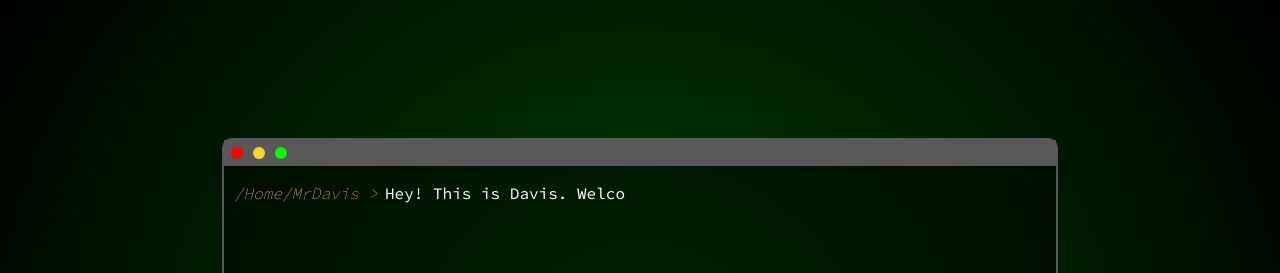
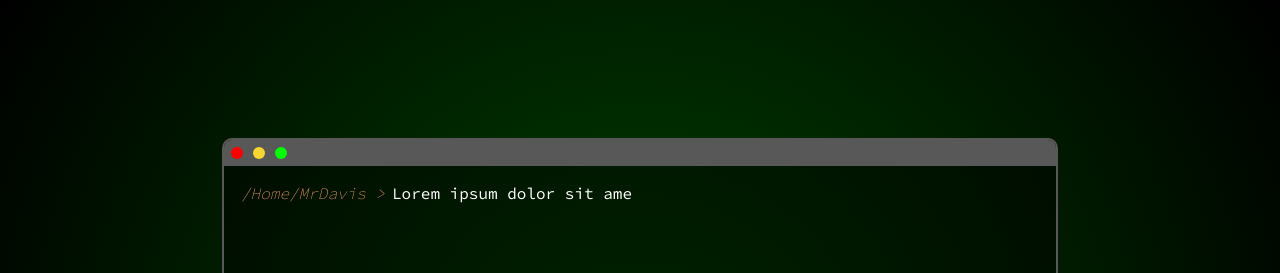
Before and after one commit to wj127/davis_portfolio, a Next.js app: page / in a window 1280 px wide. Shown: the top 273 px of the page. Built offline with nearby package versions, Linux system fonts and the light colour scheme.

Commit message:
[Feature Add]: fixing text wrapping + small things

```diff
--- a/src/app/components/terminal-cursor.tsx
+++ b/src/app/components/terminal-cursor.tsx
@@ -3,7 +3,8 @@
 import React, { useEffect, useState } from 'react';
 import styles from '../landing.module.scss';
 
-const text = 'Hey! This is Davis. Welcome to my website :D';
+// const text = 'Hey! This is Davis. Welcome to my website :D';
+const text = 'Lorem ipsum dolor sit amet, consectetur adipiscing elit. Cras placerat mi non diam ornare dictum. Nullam laoreet mattis velit sed lobortis. Donec quis convallis leo. Nunc aliquet aliquet libero, ultrices faucibus lacus aliquet quis.';
 let timeout: ReturnType<typeof setTimeout>;
 
 export const TerminalCursor: React.FC = () => {
@@ -32,9 +33,11 @@ export const TerminalCursor: React.FC = () => {
 
   return (
     <div className={styles.terminalTextWrapper}>
-      <p className={styles.consoleTextPre}>/Home/MrDavis &gt;</p>
-      <p className={styles.terminalText}>{displayedText}</p>
-      <span className={styles.cursor}>a</span>
+      <p className={styles.terminalText}>
+        <span className={styles.consoleTextPre}>/Home/MrDavis &gt;</span>
+        {displayedText}
+        <span className={styles.cursor}>a</span>
+      </p>
     </div>
   );
 };
--- a/src/app/landing.module.scss
+++ b/src/app/landing.module.scss
@@ -20,6 +20,7 @@ $end-color: #000000;
   display: flex;
   flex-direction: column;
   border: 2px solid #595858;
+  overflow-y: scroll;
 
   p, span {
     opacity: 1;
@@ -38,6 +39,8 @@ $end-color: #000000;
 
 .terminalTextWrapper {
   display: flex;
+  flex-wrap: wrap;
+  align-items: center;
 }
 
 .cursor {
@@ -95,4 +98,6 @@ $end-color: #000000;
   font-weight: 200;
   font-style: italic;
   color: #FAA066;
+  white-space: pre;
+  margin-right: 7px;
 }
```
